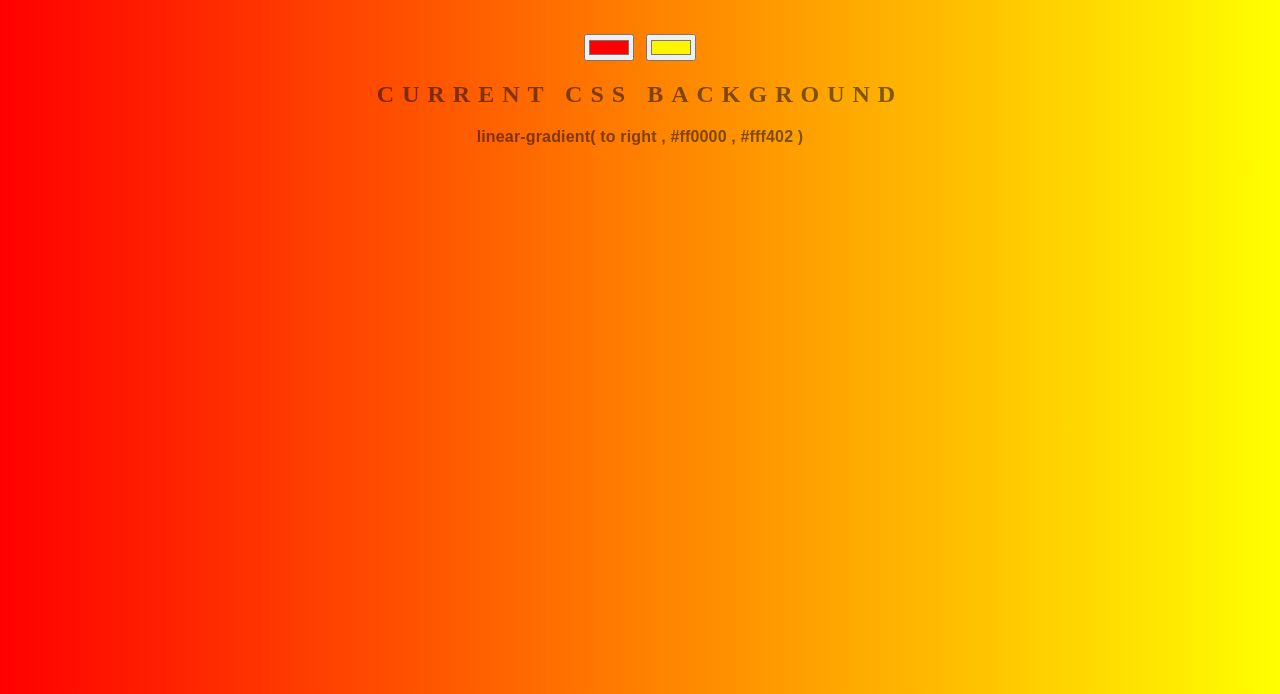
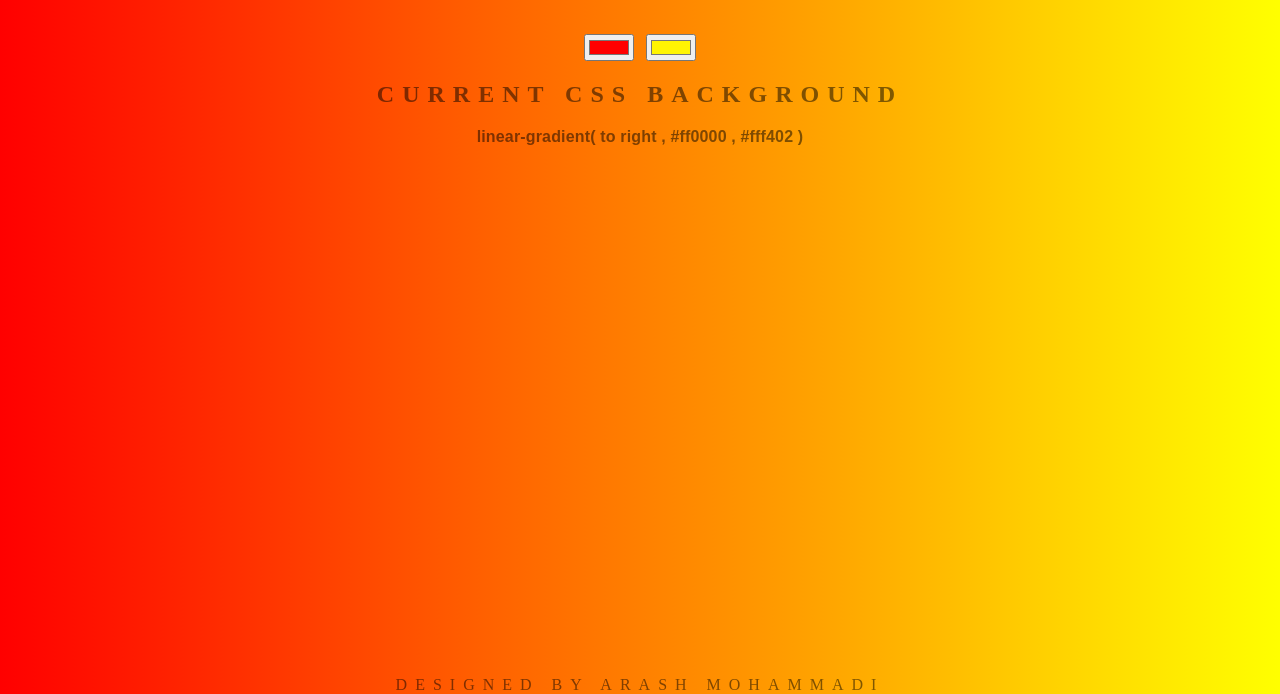
Before and after one commit to arashhmohammadi/Background-generator, a plain HTML site: page index.html in a window 1280 px wide. Shown: the part 106-800 px from the top of the page. Drawn offline with Linux system fonts and the light colour scheme.

Commit message:
Add files via upload

```diff
--- a/index.html
+++ b/index.html
@@ -11,5 +11,6 @@
 	<h2>Current CSS Background</h2>
 	<h3></h3>
 	<script type="text/javascript" src="script.js"></script>
+	<footer class="footer">Designed By Arash Mohammadi</footer>
 </body>
 </html>
--- a/style.css
+++ b/style.css
@@ -24,3 +24,13 @@ h3{
 	text-transform: none;
 	letter-spacing: 0.01em;
 }
+
+.footer {
+  position: fixed;
+  left: 0;
+  bottom: 0;
+  width: 100%;
+  /*background-color: linear;*/
+  color: rgba(0,0,0,0.5);
+  text-align: center;
+}
```
